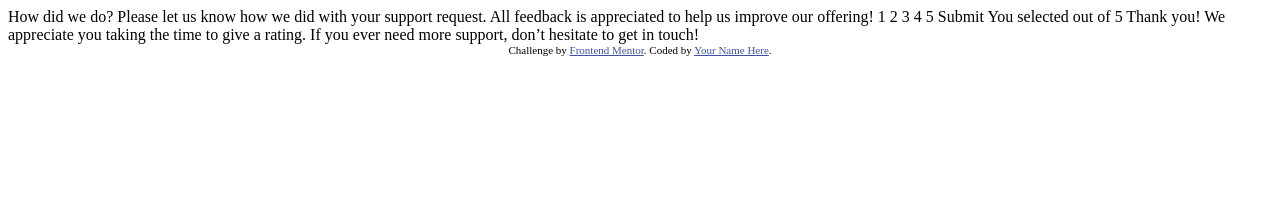
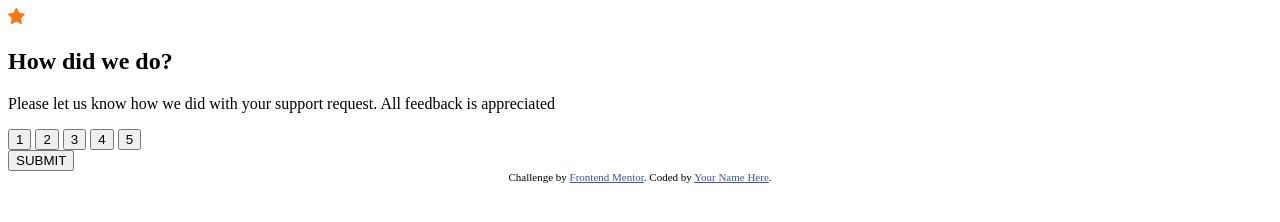
Before and after one commit to S1S4/interactive-rating-component, a plain HTML site: page index.html in a window 1280 px wide. Drawn offline with Linux system fonts and the light colour scheme.

Commit message:
html to rating state

```diff
--- a/index.html
+++ b/index.html
@@ -15,35 +15,45 @@
   </style>
 </head>
 <body>
+  <main class="main-container">
+    <div class="card">
+      <img src="./images/icon-star.svg" alt="icon-star">
+      <div class="card-information">
+        <section class="description">
+          <h1>How did we do?</h1>
+          <p>Please let us know how we did with your support request. All feedback is appreciated</p>
+        </section>
 
-  <!-- Rating state start -->
+        <section class="rating">
+          <input type="button" value="1" id="1">
+          <input type="button" value="2" id="2">
+          <input type="button" value="3" id="3">
+          <input type="button" value="4" id="4">
+          <input type="button" value="5" id="5">
 
-  How did we do?
-
-  Please let us know how we did with your support request. All feedback is appreciated
-  to help us improve our offering!
-
-  1 2 3 4 5
-
-  Submit
-
-  <!-- Rating state end -->
+          <footer>
+            <input type="submit" value="SUBMIT" class="submit-button">
+          </footer>
+        </section>
+      </div>
+    </div>
+  </main>
 
   <!-- Thank you state start -->
 
-  You selected <!-- Add rating here --> out of 5
+  <!-- You selected 4 out of 5
 
   Thank you!
 
   We appreciate you taking the time to give a rating. If you ever need more support,
-  don’t hesitate to get in touch!
+  don’t hesitate to get in touch! -->
 
   <!-- Thank you state end -->
 
 
-  <div class="attribution">
+  <footer class="attribution">
     Challenge by <a href="https://www.frontendmentor.io?ref=challenge" target="_blank">Frontend Mentor</a>.
     Coded by <a href="#">Your Name Here</a>.
-  </div>
+  </footer>
 </body>
 </html>
```
